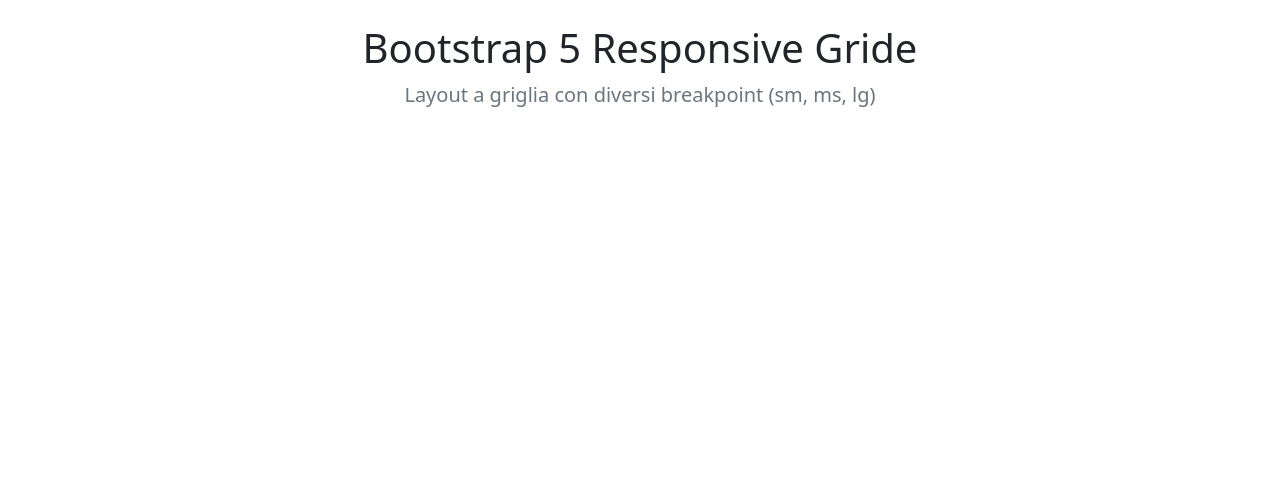
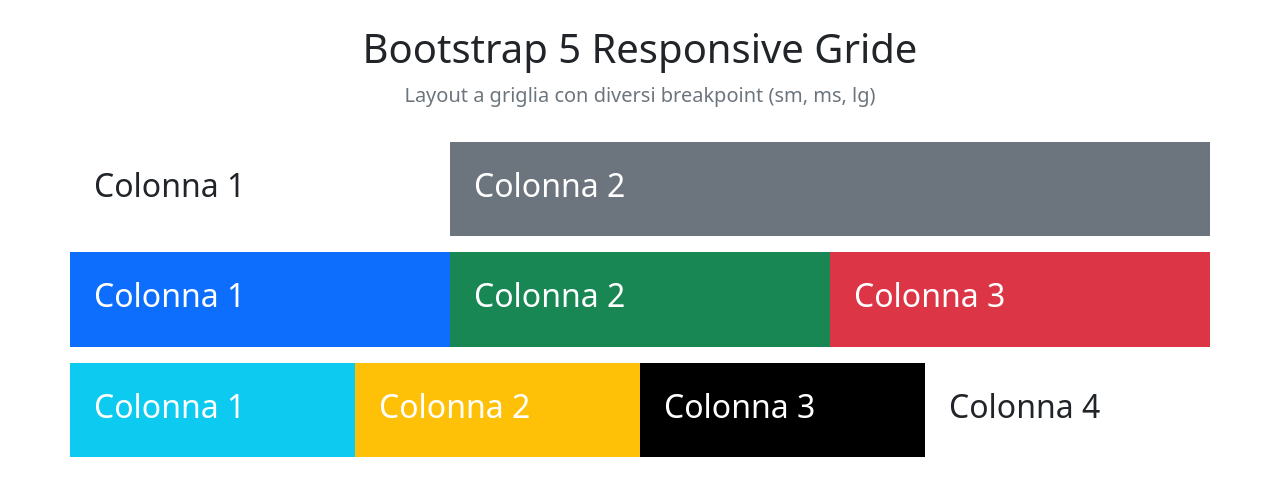
Before and after one commit to salvoparisi/htmlcss-bootstrap-layout, a plain HTML site: page index.html in a window 1280 px wide. Drawn offline with nearby package versions, Linux system fonts and the light colour scheme.

Commit message:
add structure

```diff
--- a/index.html
+++ b/index.html
@@ -11,7 +11,42 @@
         <h1>Bootstrap 5 Responsive Gride</h1>
         <div class="text-secondary fs-5">Layout a griglia con diversi breakpoint (sm, ms, lg)</div>
     </header>
+    <main class="container">
+        <div class="row py-2">
+            <div class="col-12 col-md-6 col-lg-4 p-4">
+                <h2>Colonna 1</h2>
+            </div>
+            <div class="col-12 col-md-6 col-lg-8 p-4 bg-secondary text-white">
+                <h2>Colonna 2</h2>
 
+            </div>
+        </div>
+        <div class="row py-2">
+            <div class="col-6 col-md-4 p-4 bg-primary text-white">
+                <h2>Colonna 1</h2>
+            </div>
+            <div class="col-6 col-md-4 p-4 text-white bg-success">
+                <h2>Colonna 2</h2>
+            </div>
+            <div class="col-12 col-md-4 p-4 text-white bg-danger">
+                <h2>Colonna 3</h2>
+            </div>
+        </div>
+        <div class="row py-2">
+            <div class="col-6 col-md-3 p-4 bg-info text-white">
+                <h2>Colonna 1</h2>
+            </div>
+            <div class="col-6 col-md-3 p-4 bg-warning text-white">
+                <h2>Colonna 2</h2>
+            </div>
+            <div class="col-6 col-md-3 p-4 bg-black text-white">
+                <h2>Colonna 3</h2>
+            </div>
+            <div class="col-6 col-md-3 p-4">
+                <h2>Colonna 4</h2>
+            </div>
+        </div>
+    </main>
 
 
     <script src="https://cdn.jsdelivr.net/npm/bootstrap@5.3.3/dist/js/bootstrap.bundle.min.js" integrity="sha384-YvpcrYf0tY3lHB60NNkmXc5s9fDVZLESaAA55NDzOxhy9GkcIdslK1eN7N6jIeHz" crossorigin="anonymous"></script>
```
